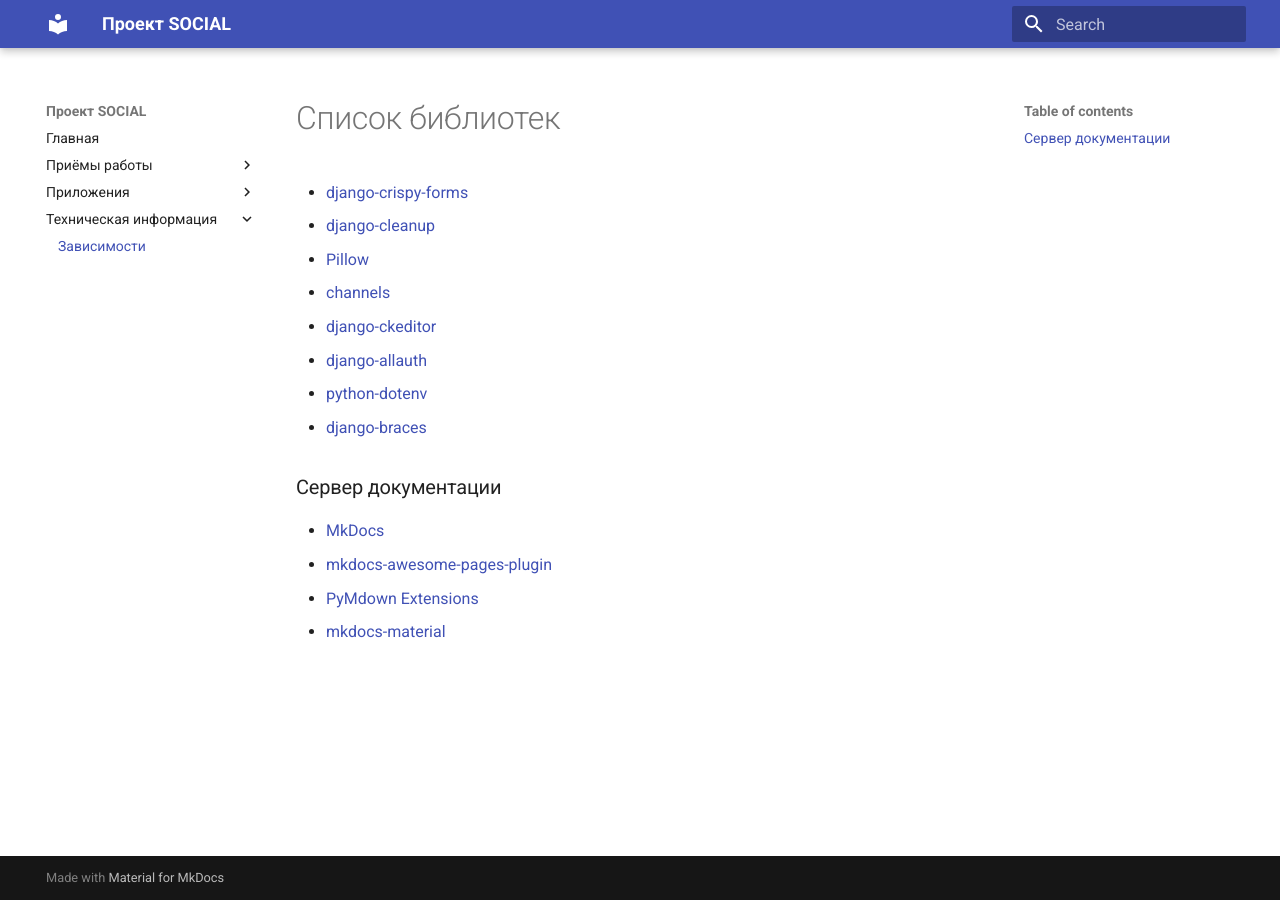
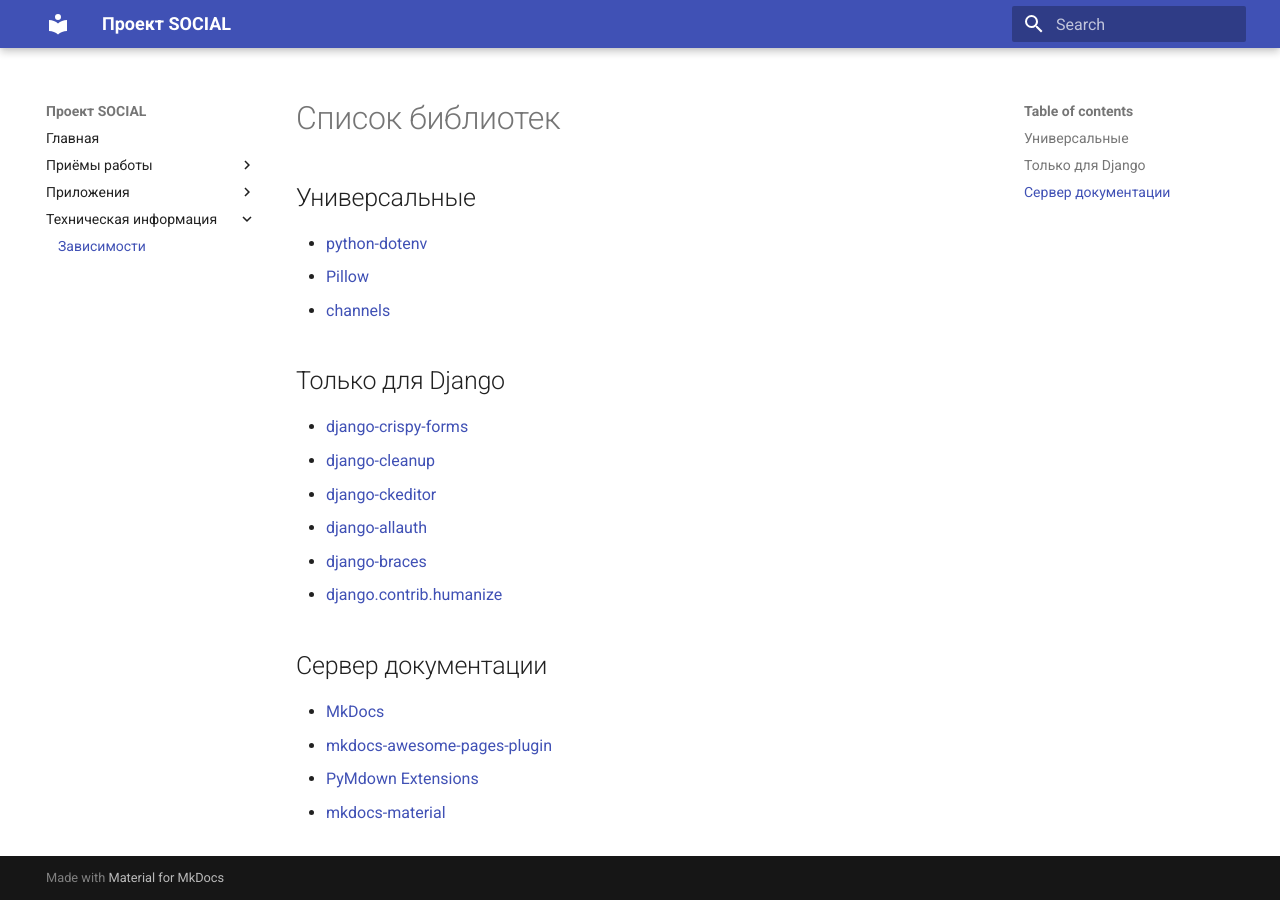
Before and after one commit to boyko1989/dj-cocial-wiki, an MkDocs documentation site: the page built from docs/dependencies/dev.md, in a window 1280 px wide. Built offline with MkDocs 1.6.1 and Material for MkDocs 9.7.7, drawn with Linux system fonts in a browser that asks for light colours.

```diff
--- a/docs/dependencies/dev.md
+++ b/docs/dependencies/dev.md
@@ -1,15 +1,19 @@
 # Список библиотек
 
+## Универсальные
+- [python-dotenv](https://pypi.org/project/python-dotenv/)
+- [Pillow](https://pypi.org/project/Pillow/)
+- [channels](https://channels.readthedocs.io/en/stable/installation.html)
+
+## Только для Django
 - [django-crispy-forms](https://django-crispy-forms.readthedocs.io/en/latest/index.html)
 - [django-cleanup](https://pypi.org/project/django-cleanup/)
-- [Pillow](https://pypi.org/project/Pillow/)
-- [channels](https://channels.readthedocs.io/en/stable/installation.html)
 - [django-ckeditor](https://pypi.org/project/django-ckeditor/)
 - [django-allauth](https://django-allauth.readthedocs.io/en/latest/installation.html)
-- [python-dotenv](https://pypi.org/project/python-dotenv/)
 - [django-braces](https://django-braces.readthedocs.io/en/latest/)
+- [django.contrib.humanize](https://docs.djangoproject.com/en/4.1/ref/contrib/humanize/)
 
-### Сервер документации
+## Сервер документации
 - [MkDocs](https://www.mkdocs.org)
 - [mkdocs-awesome-pages-plugin](https://github.com/lukasgeiter/mkdocs-awesome-pages-plugin/blob/master/README.md)
 - [PyMdown Extensions](https://facelessuser.github.io/pymdown-extensions/)
--- a/mkdocs.yml
+++ b/mkdocs.yml
@@ -6,9 +6,11 @@ site_dir: 'wiki/docs'
 nav:
     - Главная: index.md
     - Приёмы работы:
+          - Порядок работы: practices/workflow.md
           - Предварительная настройка: practices/presetting.md
           - Файл settings.py: practices/settings.md
           - Нюансы добавления приложений: practices/installed_apps.md
+          - Переменные окружения: practices/dotenv.md
     - Приложения:
           - Приложение "Блог": files_catalogs/blog/
     - Техническая информация:
```
Also changed, not shown: docs/practices/dotenv.md (added, +63 -0 lines), docs/index.md (line endings or trailing spaces), docs/practices/workflow.md (added).
